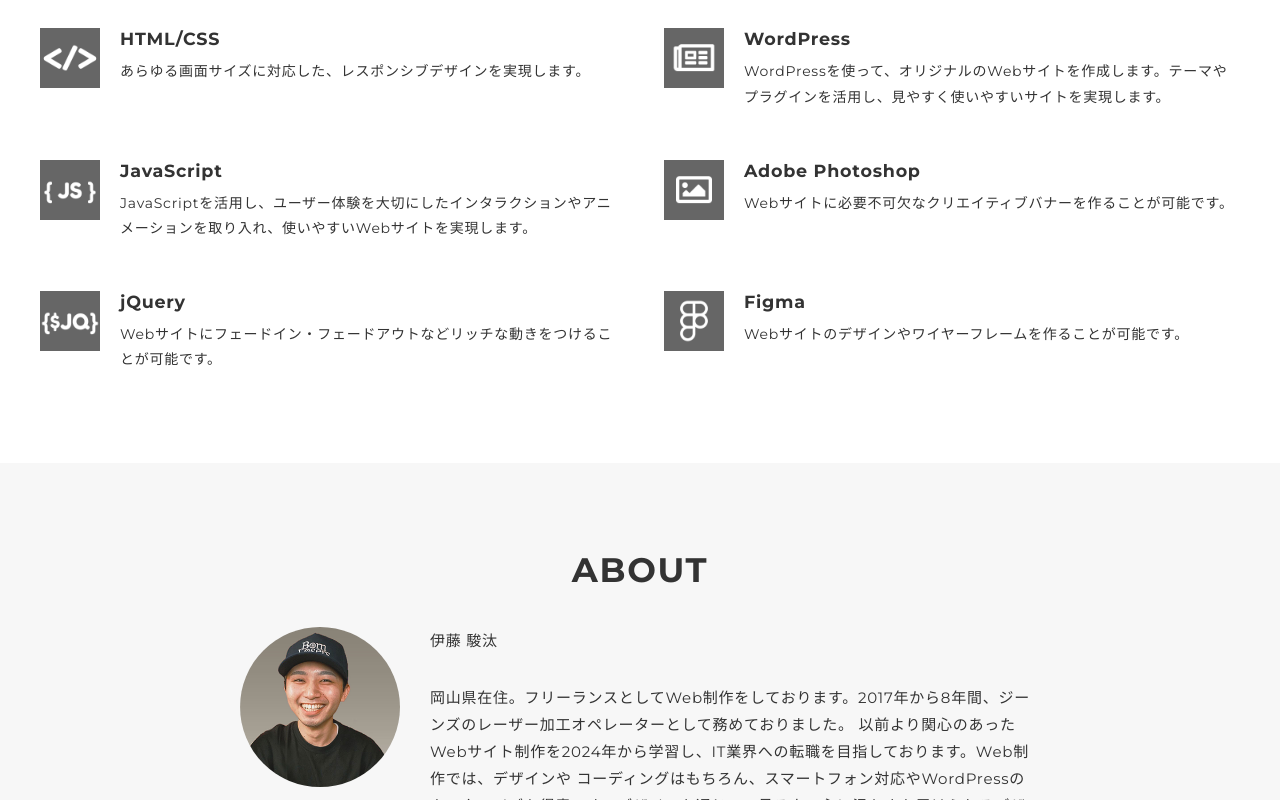
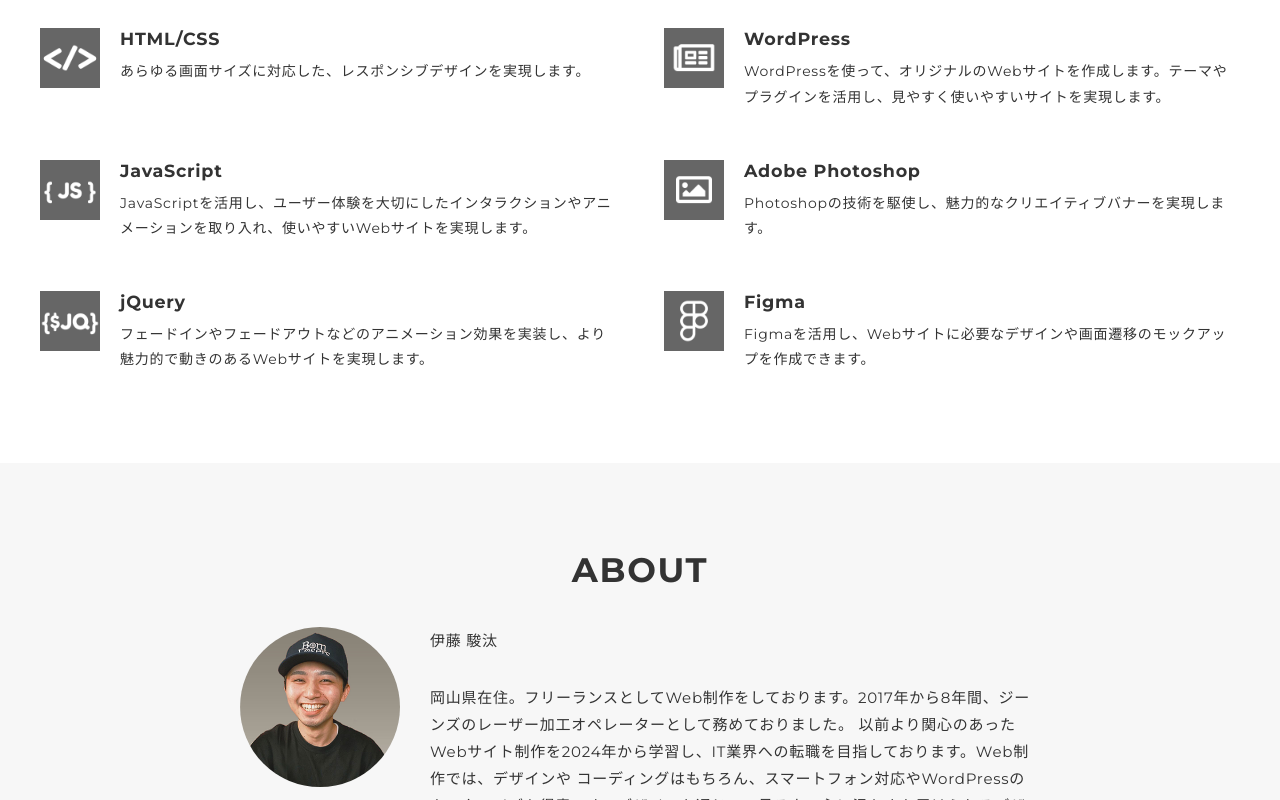
Before and after one commit to ito011829/ito, a plain HTML site: page portfolio/index.html in a window 1280 px wide. Shown: the part 1763-2563 px from the top of the page. Drawn offline with nearby package versions, Linux system fonts and the light colour scheme.

Commit message:
portfolio upload

```diff
--- a/portfolio/index.html
+++ b/portfolio/index.html
@@ -37,7 +37,7 @@
       <!-- mv -->
       <div class="mv">
         <div class="mv-container">
-          <img src="img/SHUNTA ITO.png" alt="">
+          <img src="img/shunta_ito.png" alt="">
         </div>
       </div>
       <!-- /mv -->
@@ -116,7 +116,7 @@
               <div class="skill-body">
                 <h3 class="skill-name">Adobe Photoshop</h3>
                 <p class="skill-text">
-                  Webサイトに必要不可欠なクリエイティブバナーを作ることが可能です。</p>
+                  Photoshopの技術を駆使し、魅力的なクリエイティブバナーを実現します。</p>
               </div>
             </div>
             <div class="skill-item">
@@ -124,15 +124,15 @@
               <div class="skill-body">
                 <h3 class="skill-name">jQuery</h3>
                 <p class="skill-text">
-                  Webサイトにフェードイン・フェードアウトなどリッチな動きをつけることが可能です。</p>
+                  フェードインやフェードアウトなどのアニメーション効果を実装し、より魅力的で動きのあるWebサイトを実現します。</p>
               </div>
             </div>
             <div class="skill-item">
-              <p class="skill-img"><img src="img/skills/figma.png" alt="adobexd"></p>
+              <p class="skill-img"><img src="img/skills/figma.png" alt="figma"></p>
               <div class="skill-body">
                 <h3 class="skill-name">Figma</h3>
                 <p class="skill-text">
-                  Webサイトのデザインやワイヤーフレームを作ることが可能です。</p>
+                  Figmaを活用し、Webサイトに必要なデザインや画面遷移のモックアップを作成できます。</p>
               </div>
             </div>
           </div>
```
Also changed, not shown: portfolio/img/shunta_ito.png (added).
